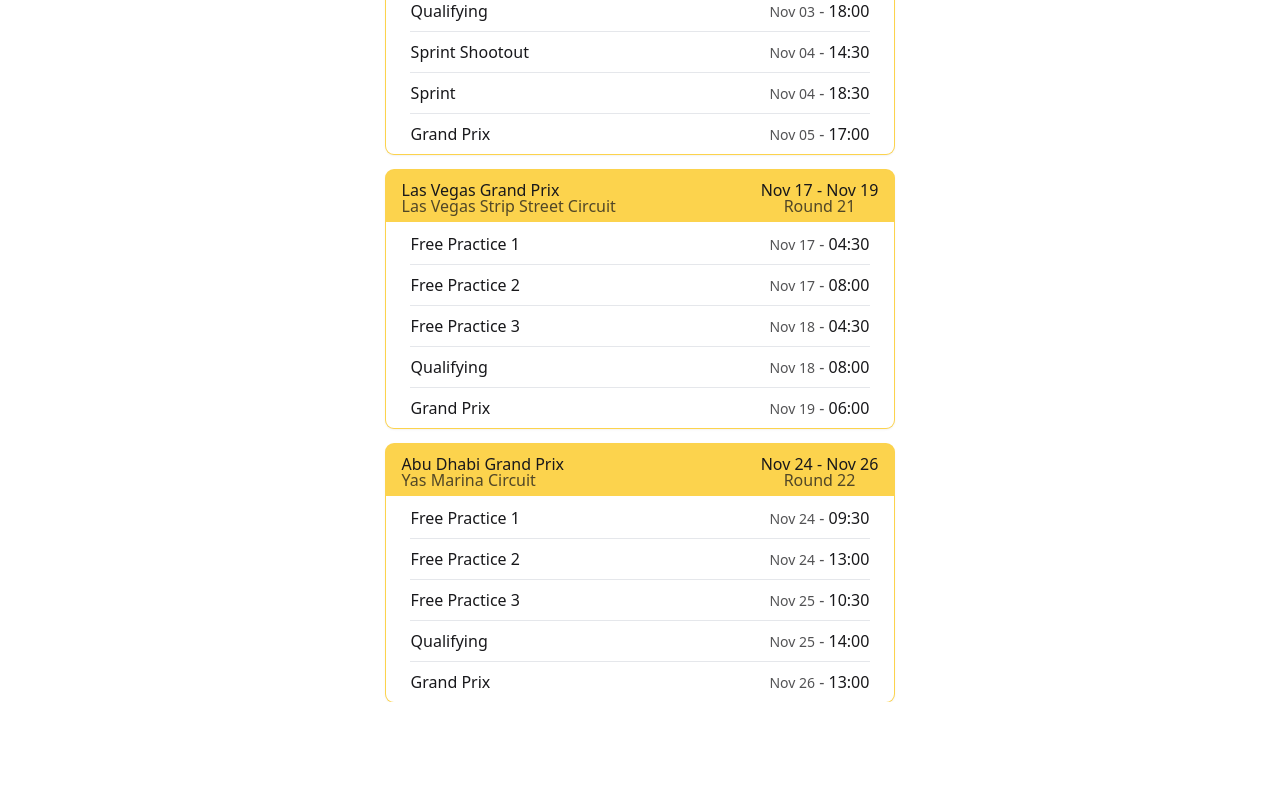
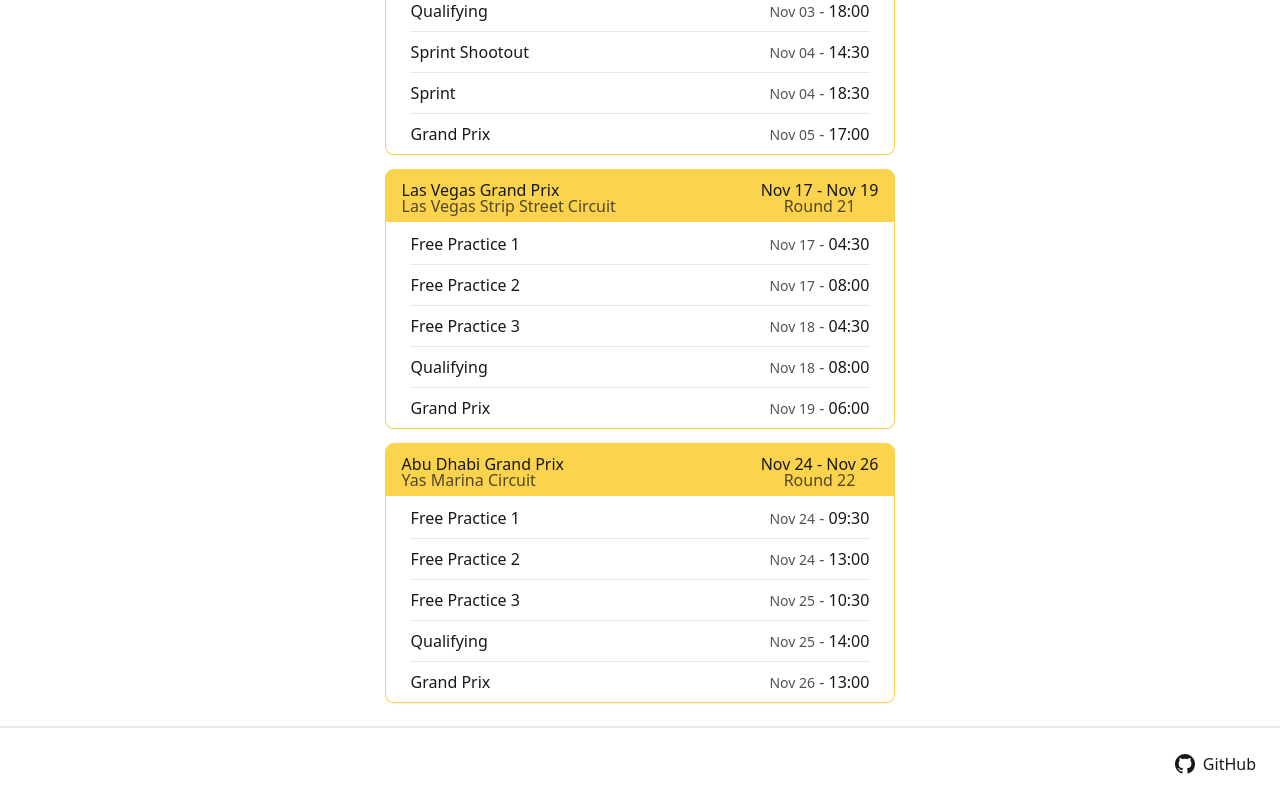
Before and after one commit to ThisIsSoSteve/Formula1NoSpoilersSchedule, a SvelteKit app: page / in a window 1280 px wide. Shown: the part 5447-6247 px from the top of the page. Before the commit the page ends 6149 px from the top, so only its background shows below. Built offline with nearby package versions, Linux system fonts and the light colour scheme.

Commit message:
added footer with github link

```diff
--- /dev/null
+++ b/src/lib/IconLink.svelte
@@ -0,0 +1,7 @@
+<script>
+    export let url;
+</script>
+
+<a href="{url}" class="flex flex-nowrap items-center gap-2 hover:opacity-50">
+    <slot/>
+</a>
--- a/src/routes/+layout.svelte
+++ b/src/routes/+layout.svelte
@@ -5,6 +5,7 @@
 	inject({ mode: dev ? 'development' : 'production' });
 
 	import { beforeUpdate, onMount } from 'svelte';
+	import IconLink from '$lib/IconLink.svelte';
 
 	let lang = 'en-GB';
 	beforeUpdate(() => {
@@ -25,16 +26,15 @@
 		nextHeight = isNextElementRect.height;
 		nextPosition = isNextElementRect.top + window.scrollY - nextHeight / 1.8;
 
-		window.scrollTo({
-			top: nextPosition,
-			behavior: 'instant'
-		});
+		// window.scrollTo({
+		// 	top: nextPosition,
+		// 	behavior: 'instant'
+		// });
 	});
 
 	function scrollHandler() {
-
 		if (
-			window.scrollY > nextPosition - nextHeight / 2  &&
+			window.scrollY > nextPosition - nextHeight / 2 &&
 			window.scrollY < nextPosition + nextHeight / 2 &&
 			RaceCategory != 'Next Race'
 		) {
@@ -53,6 +53,10 @@
 		}
 	}
 </script>
+
+<svelte:head>
+	<title>F1: The don't spoil me Schedule</title>
+</svelte:head>
 
 <header class="sticky top-0 z-10">
 	<h1 class="text-center font-semibold text-2xl sm:text-4xl px-4 py-2 sm:py-6 bg-white">
@@ -75,4 +79,20 @@
 	<slot />
 </main>
 
+<footer class="flex flex-row-reverse flex-nowrap p-6 mt-6 border-t-2">
+	<IconLink url="https://github.com/ThisIsSoSteve/Formula1NoSpoilersSchedule">
+		<svg
+			width="20"
+			height="20"
+			fill="currentColor"
+			viewBox="0 0 16 16"
+		>
+			<path
+				d="M8 0C3.58 0 0 3.58 0 8c0 3.54 2.29 6.53 5.47 7.59.4.07.55-.17.55-.38 0-.19-.01-.82-.01-1.49-2.01.37-2.53-.49-2.69-.94-.09-.23-.48-.94-.82-1.13-.28-.15-.68-.52-.01-.53.63-.01 1.08.58 1.23.82.72 1.21 1.87.87 2.33.66.07-.52.28-.87.51-1.07-1.78-.2-3.64-.89-3.64-3.95 0-.87.31-1.59.82-2.15-.08-.2-.36-1.02.08-2.12 0 0 .67-.21 2.2.82.64-.18 1.32-.27 2-.27.68 0 1.36.09 2 .27 1.53-1.04 2.2-.82 2.2-.82.44 1.1.16 1.92.08 2.12.51.56.82 1.27.82 2.15 0 3.07-1.87 3.75-3.65 3.95.29.25.54.73.54 1.48 0 1.07-.01 1.93-.01 2.2 0 .21.15.46.55.38A8.012 8.012 0 0 0 16 8c0-4.42-3.58-8-8-8z"
+			/>
+		</svg>
+		<span>GitHub</span>
+	</IconLink>
+</footer>
+
 <svelte:window on:scroll={scrollHandler} />
```
Also changed, not shown: 1 other file (tests, documents, lock files or other folders).
